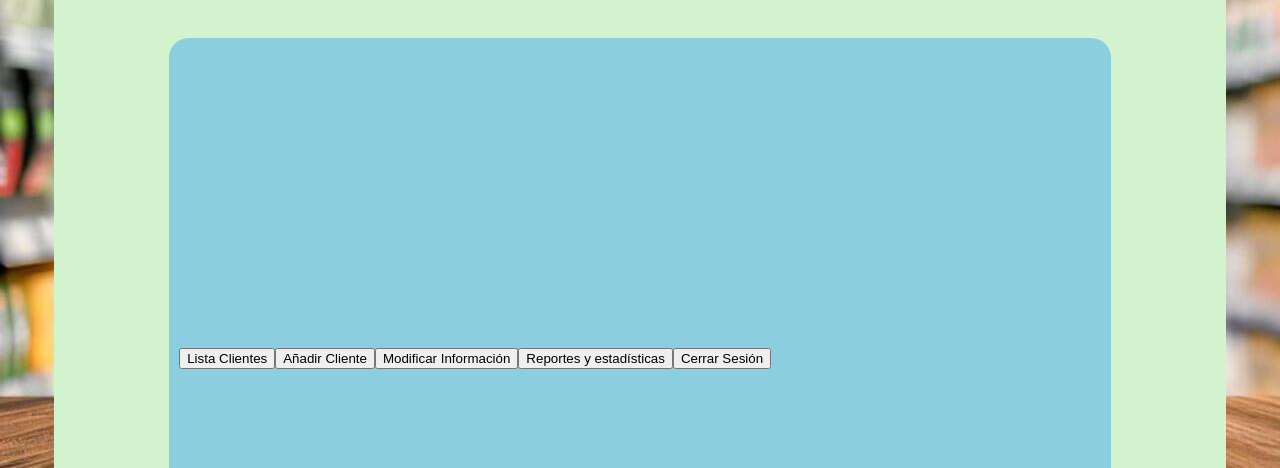
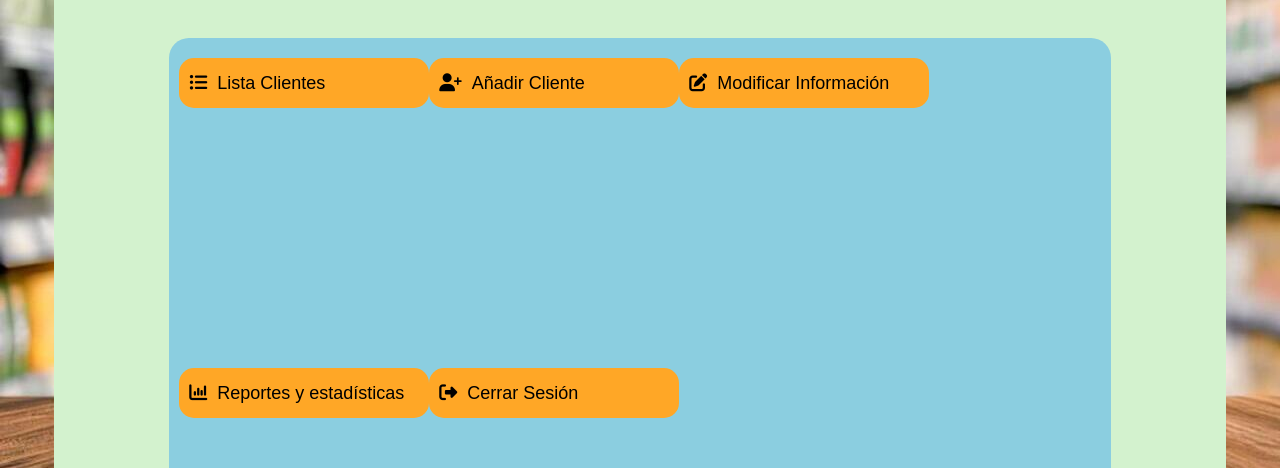
Before and after one commit to JosArr/Finanzas, an Angular app: page /managerMenu in a window 1280 px wide. Shown: the part 257-725 px from the top of the page. Built offline with nearby package versions, Linux system fonts and the light colour scheme; a web font is replaced by a local one.

Commit message:
agregate font awesome

```diff
--- a/package.json
+++ b/package.json
@@ -20,6 +20,7 @@
     "@angular/platform-browser": "^18.0.0",
     "@angular/platform-browser-dynamic": "^18.0.0",
     "@angular/router": "^18.0.0",
+    "@fortawesome/fontawesome-free": "^6.5.2",
     "rxjs": "~7.8.0",
     "tslib": "^2.3.0",
     "zone.js": "~0.14.3"
--- a/src/app/components/manager-menu/manager-menu.component.css
+++ b/src/app/components/manager-menu/manager-menu.component.css
@@ -84,7 +84,6 @@
 .managerOptions{
   display: flex;
   flex-wrap: wrap;
-  align-items: center;
   color: black;
   text-align: left;
   background-color: #8BCEE0;
@@ -98,3 +97,33 @@
 .info{
   margin-left: 10px;
 }
+
+.menu-button {
+  background-color: #FFA726;
+  border: none;
+  border-radius: 15px;
+  color: #000000;
+  cursor: pointer;
+  display: flex;
+  align-items: center;
+  margin-top: 10px;
+  margin-bottom: 20px;
+  padding: 10px;
+  width: 250px;
+  height: 50px;
+  font-family: "Montserrat", sans-serif;
+  font-optical-sizing: auto;
+  font-size: 18px;
+  font-weight: normal;
+  font-style: normal;
+}
+
+.menu-button i {
+  margin-right: 10px;
+}
+
+.menu-button:hover {
+  background-color: #F2F2F2;
+  border: 2px solid #8B4513;
+  color: #0077C2;
+}
--- a/src/app/components/manager-menu/manager-menu.component.html
+++ b/src/app/components/manager-menu/manager-menu.component.html
@@ -12,7 +12,7 @@
     </div>
     <div class="managerOptions">
       <button class="menu-button" *ngFor="let item of menuItems">
-        <!--<i class="{{ item.icon }}"></i>-->
+        <i class="{{ item.icon }}"></i>
         <span>{{ item.text }}</span>
       </button>
     </div>
--- a/src/app/components/manager-menu/manager-menu.component.ts
+++ b/src/app/components/manager-menu/manager-menu.component.ts
@@ -17,11 +17,11 @@ export class ManagerMenuComponent implements OnInit{
   constructor(private managerService: ManagerService, private router:Router) { }
 
   menuItems=[
-    {text: 'Lista Clientes'},
-    {text: 'Añadir Cliente'},
-    {text: 'Modificar Información'},
-    {text: 'Reportes y estadísticas'},
-    {text: 'Cerrar Sesión'}
+    {icon: 'fa fa-list-ul', text: 'Lista Clientes'},
+    {icon: 'fa fa-user-plus', text: 'Añadir Cliente'},
+    {icon: 'fa fa-pen-to-square', text: 'Modificar Información'},
+    {icon: 'fa fa-chart-column', text: 'Reportes y estadísticas'},
+    {icon: 'fa fa-right-from-bracket', text: 'Cerrar Sesión'}
   ];
 
   ngOnInit() {
--- a/src/styles.css
+++ b/src/styles.css
@@ -1,4 +1,4 @@
 /* You can add global styles to this file, and also import other style files */
-
+@import "@fortawesome/fontawesome-free/css/all.css";
 html, body { height: 100%; }
 body { margin: 0; font-family: Roboto, "Helvetica Neue", sans-serif; }
```
Also changed, not shown: 1 other file (tests, documents, lock files or other folders).
